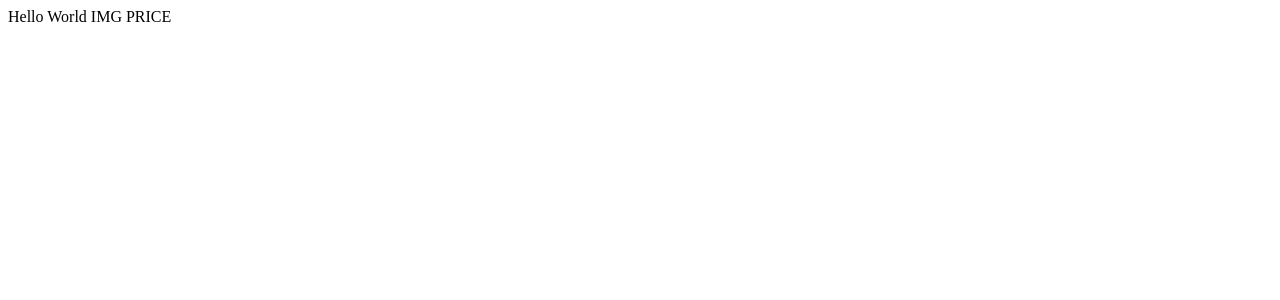
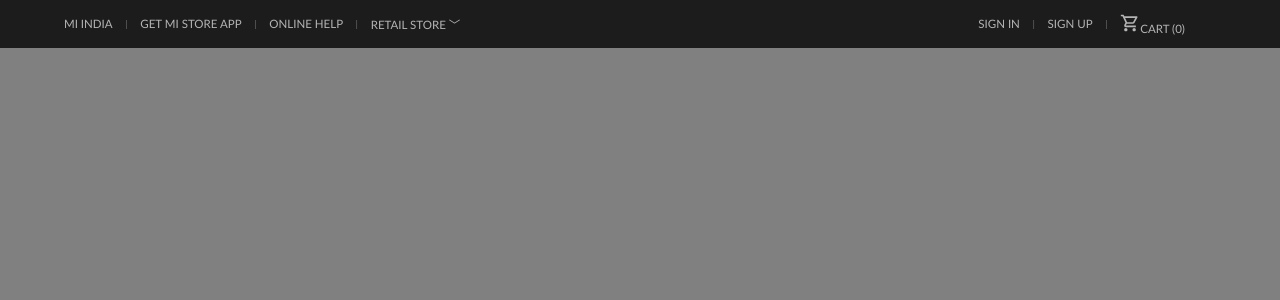
Before and after one commit to SatyaS18/mi-store-clone, a React (Create React App) app in the folder mi-store-clone/: page / in a window 1280 px wide. Shown: the top 300 px of the page. Built offline with nearby package versions, Linux system fonts and the light colour scheme.

Commit message:
made the PreNav component

```diff
--- a/mi-store-clone/src/App.css
+++ b/mi-store-clone/src/App.css
@@ -0,0 +1,4 @@
+body {
+  margin: 0;
+  background-color: gray;
+}
--- a/mi-store-clone/src/App.js
+++ b/mi-store-clone/src/App.js
@@ -1,7 +1,12 @@
 import "./App.css";
+import PreNavbar from "./components/PreNavbar";
 
 function App() {
-  return <div>Hello World IMG PRICE</div>;
+  return (
+    <div>
+      <PreNavbar />
+    </div>
+  );
 }
 
 export default App;
--- /dev/null
+++ b/mi-store-clone/src/components/PreNavbar.js
@@ -0,0 +1,47 @@
+import React from "react";
+import "../styles/PreNavbar.css";
+
+const cartIcon = (
+  <svg
+    className="temp"
+    xmlns="http://www.w3.org/2000/svg"
+    height="20px"
+    viewBox="0 0 24 24"
+    width="20px"
+    fill="#000000"
+  >
+    <path d="M0 0h24v24H0V0z" fill="none" />
+    <path d="M15.55 13c.75 0 1.41-.41 1.75-1.03l3.58-6.49c.37-.66-.11-1.48-.87-1.48H5.21l-.94-2H1v2h2l3.6 7.59-1.35 2.44C4.52 15.37 5.48 17 7 17h12v-2H7l1.1-2h7.45zM6.16 6h12.15l-2.76 5H8.53L6.16 6zM7 18c-1.1 0-1.99.9-1.99 2S5.9 22 7 22s2-.9 2-2-.9-2-2-2zm10 0c-1.1 0-1.99.9-1.99 2s.89 2 1.99 2 2-.9 2-2-.9-2-2-2z" />
+  </svg>
+);
+
+function PreNavbar() {
+  return (
+    <div className="preNav">
+      <div>
+        <a href="https://www.mi.com/in/">MI INDIA</a> <span>|</span>
+        <a href="https://in.event.mi.com/in/install-mi-store">
+          GET MI STORE APP
+        </a>{" "}
+        <span>|</span>
+        <a href="https://www.mi.com/in/service/help/#category_id=1&pagenum=1&channel=1">
+          ONLINE HELP
+        </a>{" "}
+        <span>|</span>
+        <a href="https://www.mi.com/in/service/authorized_stores/">
+          RETAIL STORE ﹀
+        </a>
+      </div>
+      <div>
+        <a href="https://store.mi.com/in/site/login">SIGN IN</a> <span>|</span>
+        <a href="https://account.xiaomi.com/pass/register?callback=https%3A%2F%2Fstore.mi.com%2Fin%2Flogin%2Fcallback%3Ffollowup%3Dhttps%253A%252F%252Fwww.mi.com%252Fin%26sign%3DNGQyZTY1M2VjNGNjYTc5NzFlZDc1YmY2ZmM2NDFiYWMwNTU5YzUyNQ%2C%2C&sid=i18n_in_pc_pro&_locale=en_IN">
+          SIGN UP
+        </a>{" "}
+        <span>|</span>
+        <a href="https://store.mi.com/in/site/login"> {cartIcon}CART (0)</a>
+      </div>
+    </div>
+  );
+}
+
+export default PreNavbar;
--- /dev/null
+++ b/mi-store-clone/src/styles/PreNavbar.css
@@ -0,0 +1,39 @@
+.preNav {
+  background-color: rgb(29, 28, 28);
+  display: grid;
+  grid-template-columns: 5fr 2fr;
+  color: white;
+}
+
+.preNav > div {
+  padding: 0 4vmax;
+  display: flex;
+  align-items: center;
+}
+
+.preNav > div > span {
+  color: rgba(180, 180, 180, 0.644);
+  font-size: 0.8vmax;
+  font-weight: 100;
+}
+
+.preNav > div > a {
+  color: rgb(180, 180, 180);
+  font-size: 0.9vmax;
+  font-family: "Gill Sans", "Gill Sans MT", Calibri, "Trebuchet MS", sans-serif;
+  font-weight: 300;
+  margin: 1vmax;
+  text-decoration: none;
+}
+
+.preNav > div > a:hover {
+  color: white;
+}
+
+.preNav > div svg {
+  fill: rgb(180, 180, 180);
+}
+
+.preNav > div svg:hover {
+  fill: rgb(255, 255, 255);
+}
```
